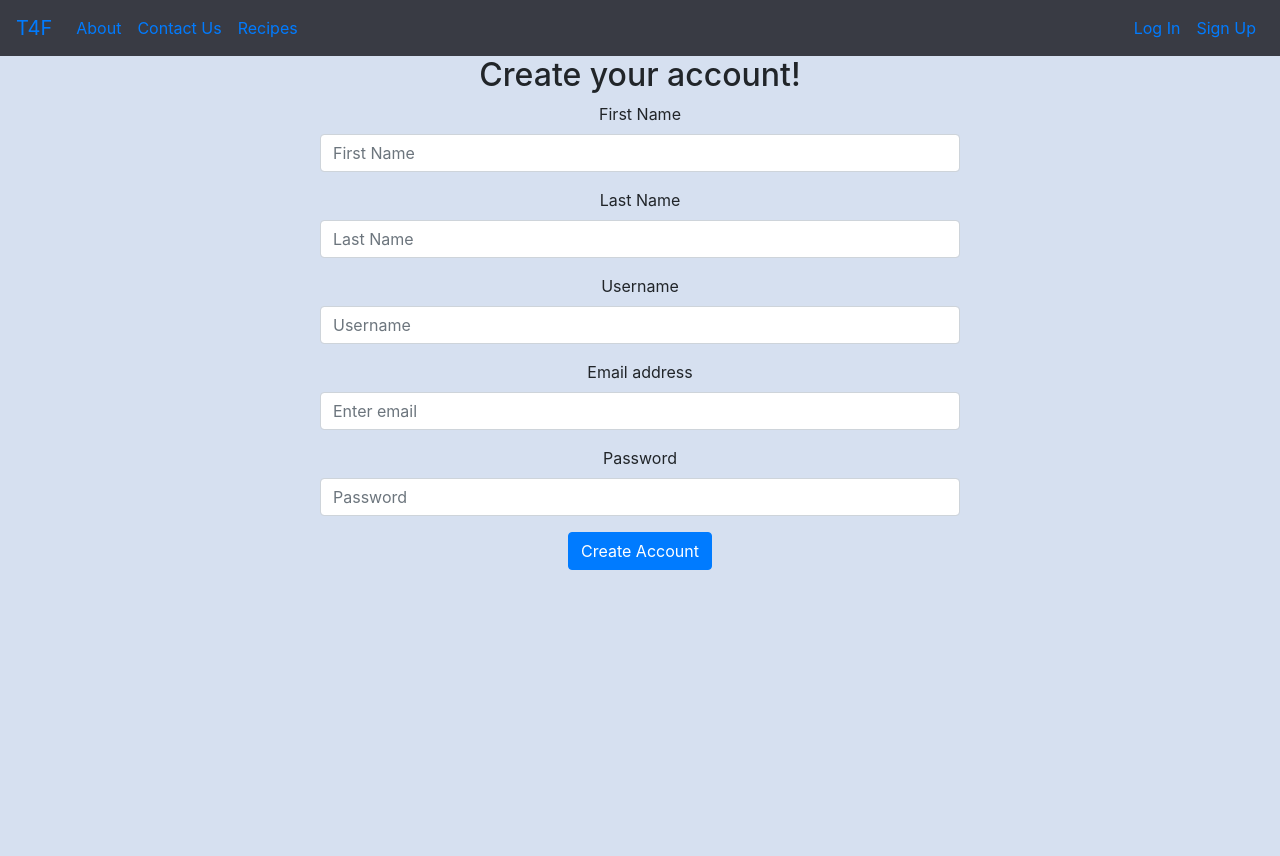
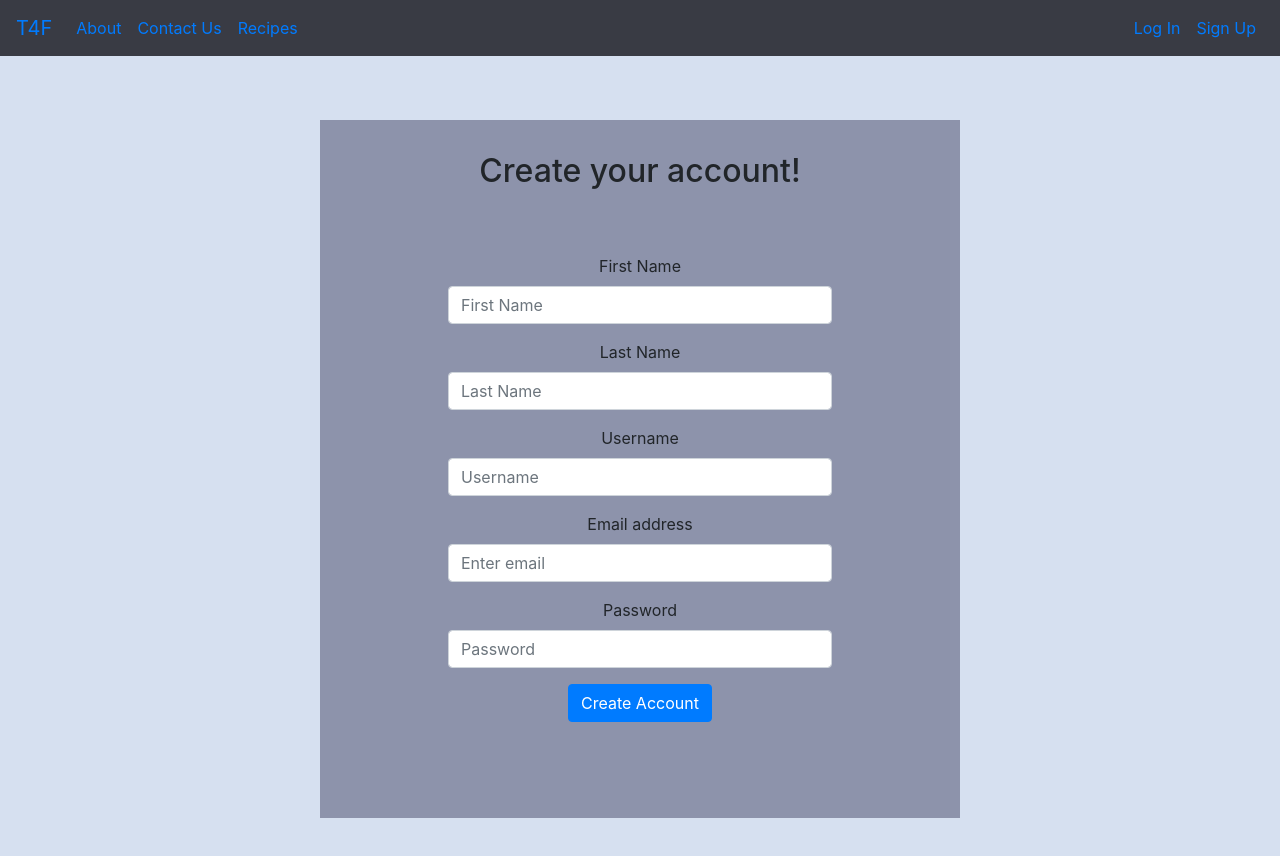
Before and after one commit to ammarfaouri/thoughts-for-food, a React (Create React App) app in the folder react-client/: page /Signup in a window 1280 px wide. Shown: the top 856 px of the page. Before the commit the page ends 800 px from the top, so only its background shows below. Built offline with nearby package versions, Linux system fonts and the light colour scheme; no server answers.

Commit message:
Added styling to Sign up component

```diff
--- a/react-client/src/Home.css
+++ b/react-client/src/Home.css
@@ -42,3 +42,14 @@ body {
   margin: 4rem auto;
   padding: 2rem 0;
 }
+.SignUpForm {
+  width: 50%;
+  margin: 4rem auto;
+  background-color: #8d93ab;
+  padding: 2rem 0;
+}
+.SignupInput {
+  width: 60%;
+  margin: 2rem auto;
+  padding: 2rem 0;
+}
--- a/react-client/src/SignUpForm.js
+++ b/react-client/src/SignUpForm.js
@@ -74,7 +74,7 @@ class SignUpForm extends Component {
     } = this.state;
     if (!this.props.loggedIn) {
       return (
-        <div className="SignUpForm" style={{ width: "50%", margin: "auto" }}>
+        <div className="SignUpForm">
           {this.state.responseStatus === 500 && (
             <Alert variant="danger">
               Server cannot handle your request at the moment
@@ -82,7 +82,12 @@ class SignUpForm extends Component {
           )}
 
           <h2>Create your account!</h2>
-          <Form noValidate validated={validated} onSubmit={this.handleSubmit}>
+          <Form
+            className="SignupInput"
+            noValidate
+            validated={validated}
+            onSubmit={this.handleSubmit}
+          >
             <Form.Group controlId="firstName">
               <Form.Label>First Name</Form.Label>
               <Form.Control
```
